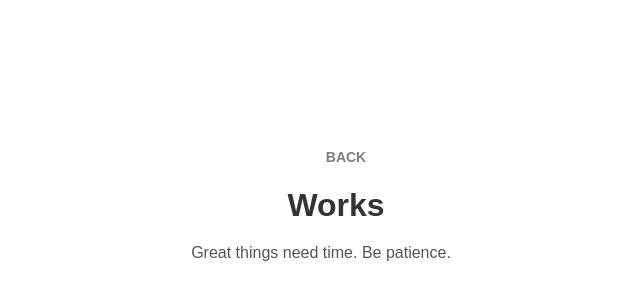
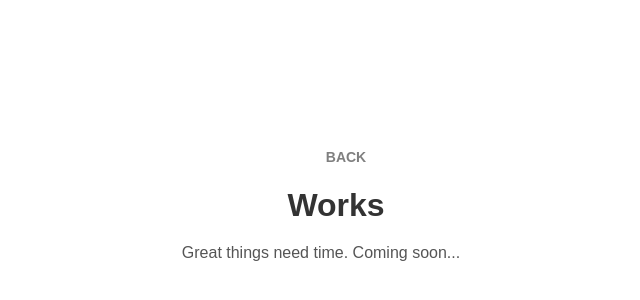
Before and after one commit to jordant97/greatkia, a plain HTML site: page works.html in a window 1280 px wide. Shown: the part 170-470 px from the top of the page, 304-944 px from the left. Drawn offline with nearby package versions, Linux system fonts and the light colour scheme.

Commit message:
Edited some text
Change be patience to coming soon...

```diff
--- a/works.html
+++ b/works.html
@@ -26,7 +26,7 @@
     </nav>
 
     <h1>Works</h1>
-    <p>Great things need time. Be patience.</p>
+    <p>Great things need time. Coming soon...</p>
   </header>
 
 </body>
```
